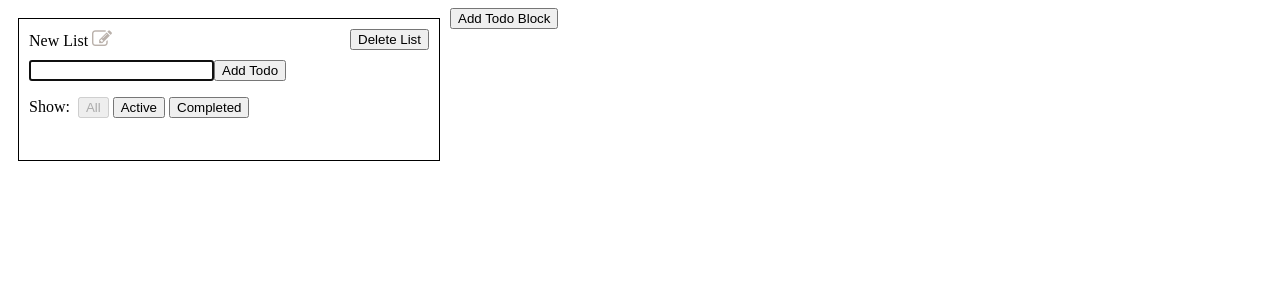
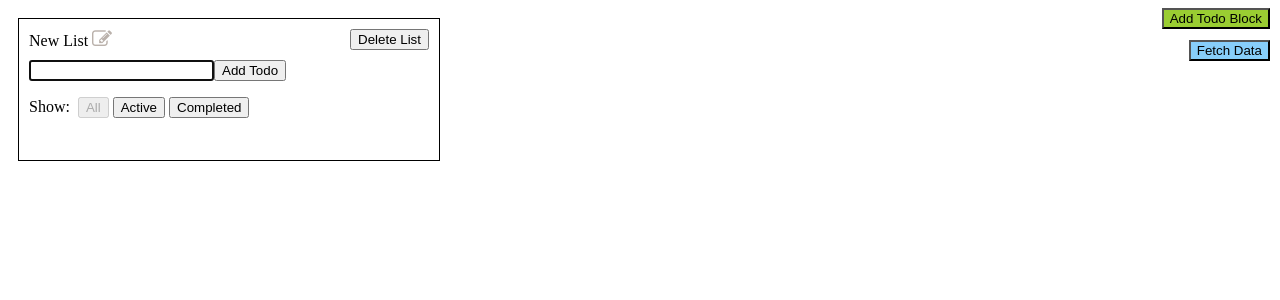
Before and after one commit to YanaMIvanova/todo-list-app, a React (Create React App) app: page / in a window 1280 px wide. Shown: the top 300 px of the page. Built offline with nearby package versions, Linux system fonts and the light colour scheme.

Commit message:
Add Fetch Data Button & Move Add Todo Block button

```diff
--- a/public/index.html
+++ b/public/index.html
@@ -43,6 +43,19 @@
                 margin-bottom: 10px;
             }
 
+            .add-todoblock-button {
+                position: absolute;
+                right: 10px;
+                background-color: yellowgreen;
+            }
+
+            .fetch-data-button {
+                position: absolute;
+                right: 10px;
+                top: 40px;
+                background-color: lightskyblue;
+            }
+
             .filter-button {
                 margin-left: 4px;
             }
--- a/src/components/AddTodoBlockButton.js
+++ b/src/components/AddTodoBlockButton.js
@@ -3,7 +3,10 @@ import { connect } from "react-redux";
 import { addTodoBlock } from '../actions/todoBlocks'
 
 const AddTodoBlockButton = ({ dispatch }) => (
-    <button onClick={() => dispatch(addTodoBlock())}>
+    <button
+        onClick={() => dispatch(addTodoBlock())}
+        className="add-todoblock-button"
+    >
         Add Todo Block
     </button>
 )
--- a/src/containers/TodoBlockContainer.js
+++ b/src/containers/TodoBlockContainer.js
@@ -50,6 +50,11 @@ class TodoBlockContainer extends Component {
                     )
                 }
                 <AddTodoBlockButton />
+                <button
+                    className="fetch-data-button"
+                >
+                    Fetch Data
+                </button>
             </div>
         )
     }
```
